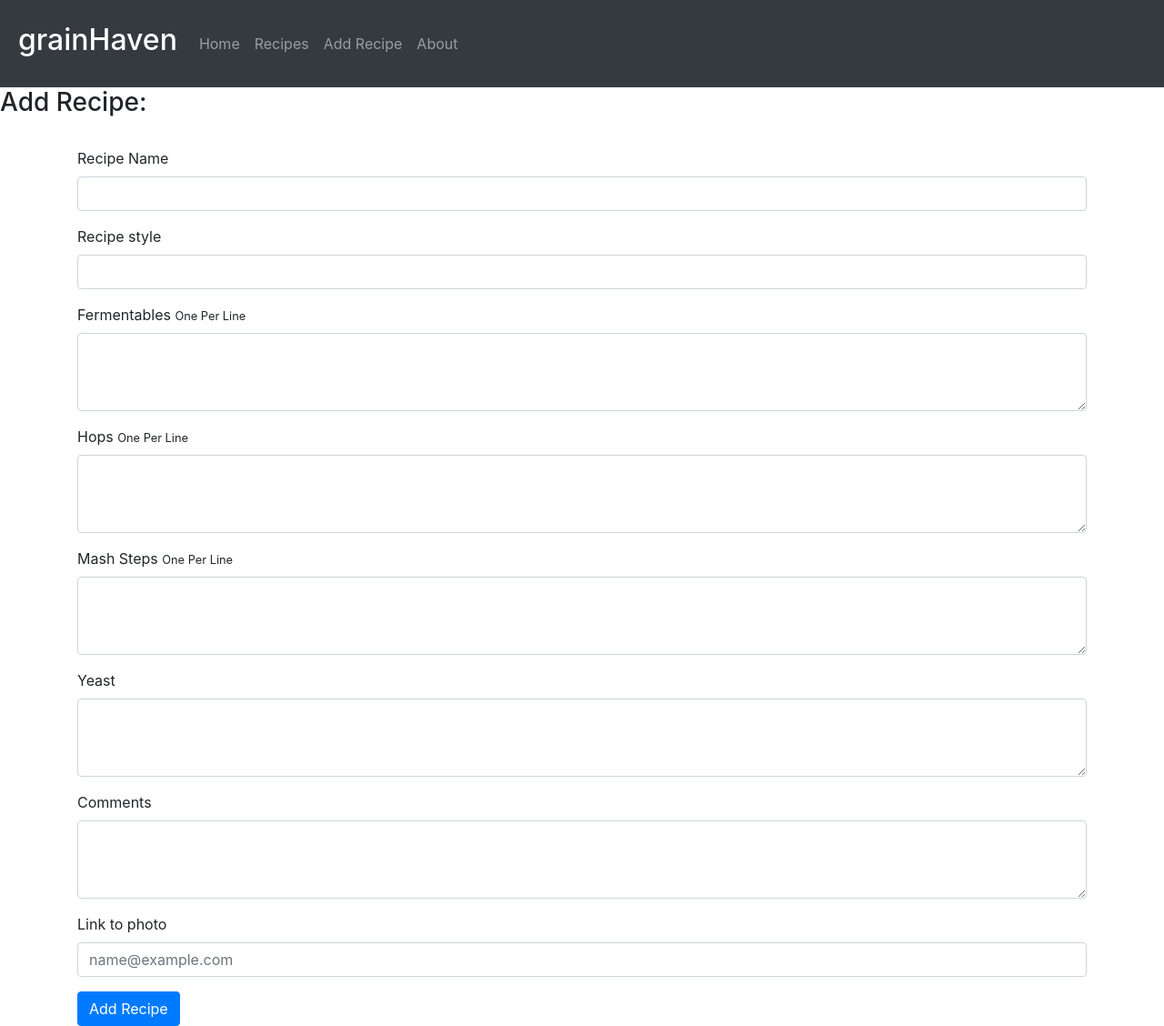
After one commit to armedcor/Grain_Haven, a Flask app: page /add_recipe in a window 1280 px wide. The commit adds this page. Shown: the whole page at 91% size. Run offline with Flask 2, Linux system fonts and the light colour scheme; some libraries are stand-ins or nearby versions.

Commit message:
Add recipe page created with some minor styling

```diff
--- a/app.py
+++ b/app.py
@@ -31,8 +31,16 @@ def get_recipes():
 
 @app.route('/recipe_single/<recipe_id>')
 def recipe_single(recipe_id):
-    return render_template('recipepage.html', recipes=mongo.db.recipes.find({'_id': ObjectId(recipe_id)}))
+    return render_template('recipepage.html',
+                         recipes=mongo.db.recipes.find
+                         ({'_id': ObjectId(recipe_id)}))
 
+# Create Recipe Route
+
+
+@app.route('/add_recipe')
+def add_recipe():
+    return render_template('addrecipe.html')
 
 
 # About page
--- a/static/css/style.css
+++ b/static/css/style.css
@@ -34,6 +34,7 @@ body {
   padding: 20px;
 }
 
+
 /*Recipe card's*/
 
 .card-img-top {
@@ -45,3 +46,11 @@ body {
 .card-deck {
   margin-top: 50px;
 }
+
+.recipe_card {
+  padding-left: 40px;
+}
+
+.recipe_header {
+  background-color: gray;
+}
--- /dev/null
+++ b/templates/addrecipe.html
@@ -0,0 +1,43 @@
+{% extends 'base.html' %} {% block addrecipe %}
+
+<h3>Add Recipe:</h3>
+<br>
+<div class="container">
+    <form action="" method="POST">
+        <div class="form-group">
+            <label for="exampleFormControlInput1">Recipe Name</label>
+            <input type="text" class="form-control" id="exampleFormControlInput1">
+        </div>
+        <div class="form-group">
+            <label for="exampleFormControlInput1">Recipe style</label>
+            <input type="text" class="form-control" id="exampleFormControlInput1">
+        </div>
+        <div class="form-group">
+            <label for="exampleFormControlTextarea1">Fermentables <small>One Per Line</small></label>
+            <textarea class="form-control" id="exampleFormControlTextarea1" rows="3"></textarea>
+        </div>
+        <div class="form-group">
+            <label for="exampleFormControlTextarea1">Hops <small>One Per Line</small></label>
+            <textarea class="form-control" id="exampleFormControlTextarea1" rows="3"></textarea>
+        </div>
+        <div class="form-group">
+            <label for="exampleFormControlTextarea1">Mash Steps <small>One Per Line</small></label>
+            <textarea class="form-control" id="exampleFormControlTextarea1" rows="3"></textarea>
+        </div>
+        <div class="form-group">
+            <label for="exampleFormControlTextarea1">Yeast</label>
+            <textarea class="form-control" id="exampleFormControlTextarea1" rows="3"></textarea>
+        </div>
+        <div class="form-group">
+            <label for="exampleFormControlTextarea1">Comments</label>
+            <textarea class="form-control" id="exampleFormControlTextarea1" rows="3"></textarea>
+        </div>
+        <div class="form-group">
+            <label for="exampleFormControlInput1">Link to photo</label>
+            <input type="text" class="form-control" id="exampleFormControlInput1" placeholder="name@example.com">
+        </div>
+        <button type="submit" class="btn btn-primary">Add Recipe</button>
+    </form>
+</div>
+
+{% endblock %}
--- a/templates/base.html
+++ b/templates/base.html
@@ -10,7 +10,7 @@
     <title>grainHaven | A Grainfather Cookbook!</title>
     <!-- Bootstrap CSS -->
     <link rel="stylesheet" href="https://stackpath.bootstrapcdn.com/bootstrap/4.3.1/css/bootstrap.min.css" integrity="sha384-ggOyR0iXCbMQv3Xipma34MD+dH/1fQ784/j6cY/iJTQUOhcWr7x9JvoRxT2MZw1T" crossorigin="anonymous">
-    <!-- Font Awesome -->
+   <!-- Font Awesome -->
     <link href="https://stackpath.bootstrapcdn.com/font-awesome/4.7.0/css/font-awesome.min.css" rel="stylesheet" integrity="sha384-wvfXpqpZZVQGK6TAh5PVlGOfQNHSoD2xbE+QkPxCAFlNEevoEH3Sl0sibVcOQVnN" crossorigin="anonymous">
     <!-- Local CSS -->
     <link rel="stylesheet" href="{{url_for('static', filename='css/style.css')}}" type="text/css" />
@@ -22,7 +22,7 @@
 
     <nav class="navbar navbar-expand-lg navbar-dark bg-dark">
         <a class="navbar-brand" href="{{url_for('home_page')}}">
-            <h1>grainHaven</h1>
+            <h2>grainHaven</h2>
         </a>
         <button class="navbar-toggler" type="button" data-toggle="collapse" data-target="#navbarNav" aria-controls="navbarNav" aria-expanded="false" aria-label="Toggle navigation">
     <span class="navbar-toggler-icon"></span>
@@ -30,10 +30,13 @@
         <div class="collapse navbar-collapse" id="navbarNav">
             <ul class="navbar-nav">
                 <li class="nav-item">
-                    <a class="nav-link" href="{{url_for('home_page')}}">Home <span class="sr-only">(current)</span></a>
+                    <a class="nav-link" href="{{url_for('home_page')}}">Home</a>
                 </li>
                 <li class="nav-item">
                     <a class="nav-link" href="{{url_for('get_recipes')}}">Recipes</a>
+                </li>
+                <li class="nav-item">
+                    <a class="nav-link" href="{{url_for('add_recipe')}}">Add Recipe</a>
                 </li>
                 <li class="nav-item">
                     <a class="nav-link" href="{{url_for('about_page')}}">About</a>
@@ -47,7 +50,7 @@
 <body>
 
 
-    {% block home %} {% endblock %} {% block recipes %} {% endblock %} {% block about %} {% endblock %} {% block recipe %} {% endblock %}
+    {% block home %} {% endblock %} {% block recipes %} {% endblock %} {% block about %} {% endblock %} {% block recipe %} {% endblock %} {% block addrecipe %} {% endblock %}
 
 
 
--- a/templates/recipes.html
+++ b/templates/recipes.html
@@ -3,7 +3,7 @@
 <div class="container-fluid">
     <div class="row">
         {% for recipe in recipes %}
-        <div class="col-sm-3">
+        <div class="col-sm-3 col-xs-12 recipe_card">
             <div class="card-deck">
                 <div class="card" style="width: 18rem;">
                     <img class="card-img-top" src="{{recipe.image}}" alt="Card image cap">
```
Also changed, not shown: templates/recipepage.html (+16 -3 lines).
